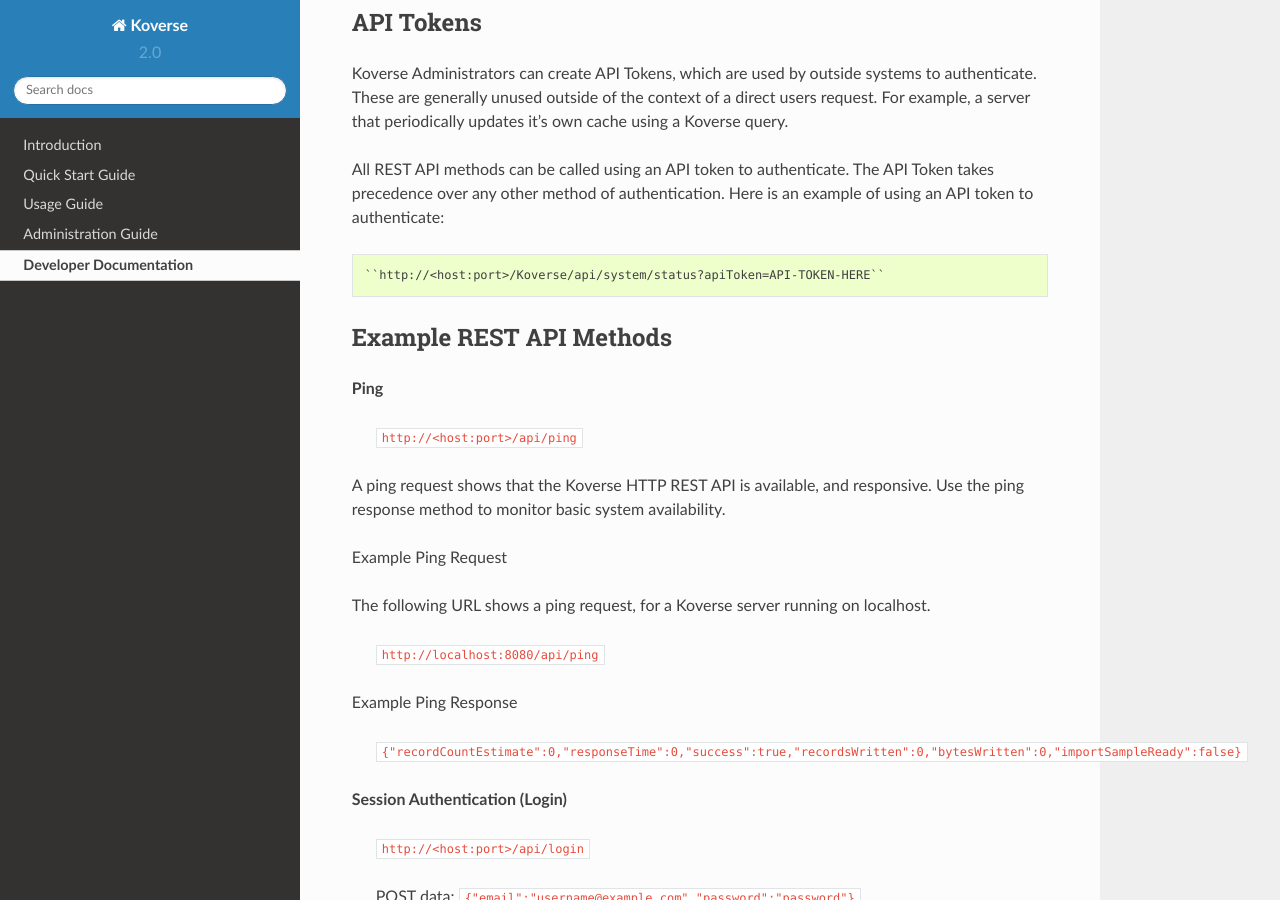
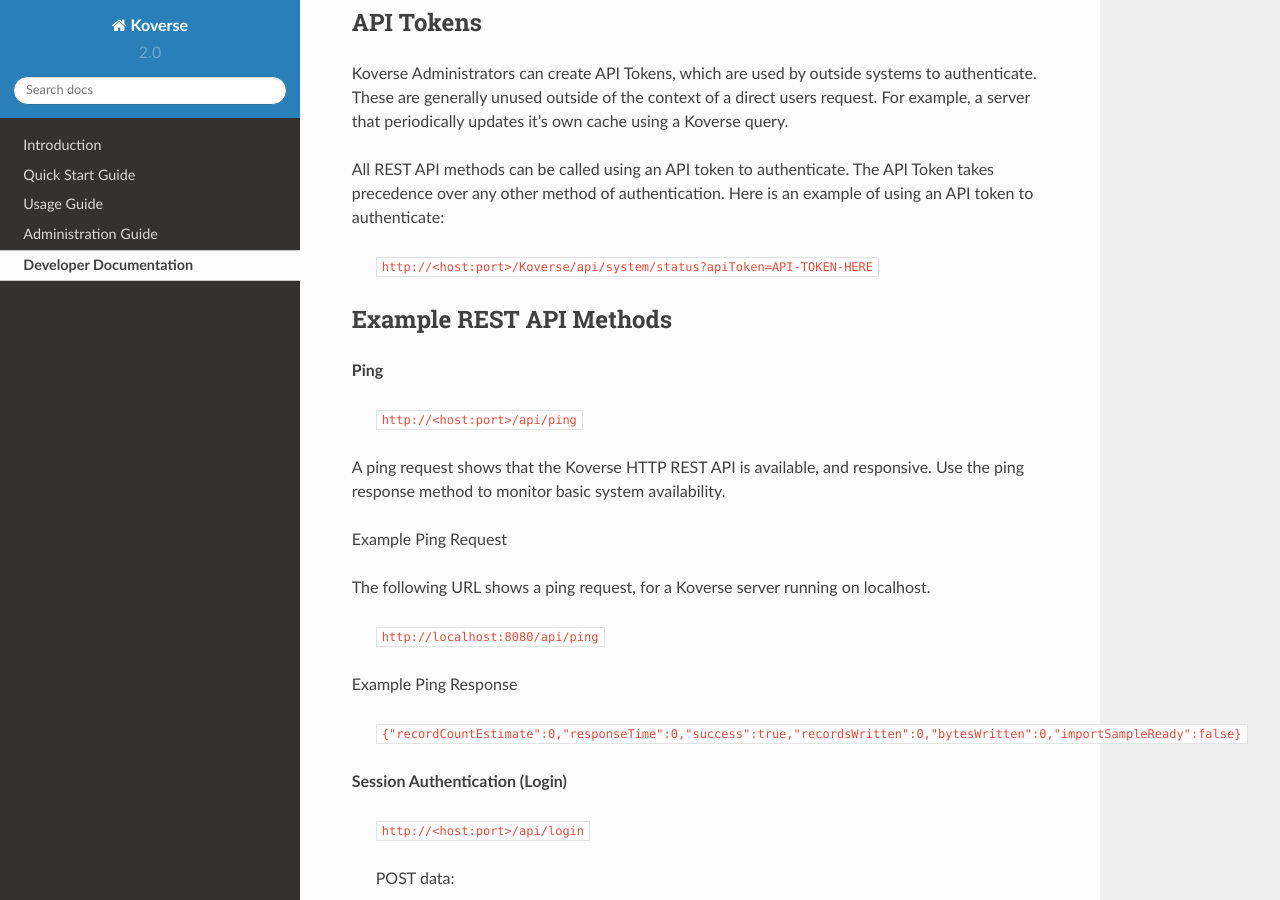
Before and after one commit to Koverse/documentation, a Sphinx documentation site: the page built from docs/source/devguide.rst, in a window 1280 px wide and 900 px high, scrolled down 20558 px. Built offline with Sphinx 7.4.7 and the Read the Docs theme 2.0.0, drawn with Linux system fonts in a browser that asks for light colours.

Commit message:
Minor formatting changes.

```diff
--- a/docs/source/devguide.rst
+++ b/docs/source/devguide.rst
@@ -882,7 +882,7 @@
 
 Koverse Administrators can create API Tokens, which are used by outside systems to authenticate. These are generally unused outside of the context of a direct users request. For example, a server that periodically updates it's own cache using a Koverse query.
 
-All REST API methods can be called using an API token to authenticate. The API Token takes precedence over any other method of authentication. Here is an example of using an API token to authenticate::
+All REST API methods can be called using an API token to authenticate. The API Token takes precedence over any other method of authentication. Here is an example of using an API token to authenticate:
 
 	``http://<host:port>/Koverse/api/system/status?apiToken=API-TOKEN-HERE``
 
@@ -911,6 +911,7 @@
  ``http://<host:port>/api/login``
 
  POST data:
+
  ``{"email":"username@example.com","password":"password"}``
 
 Example login failure response::
```
